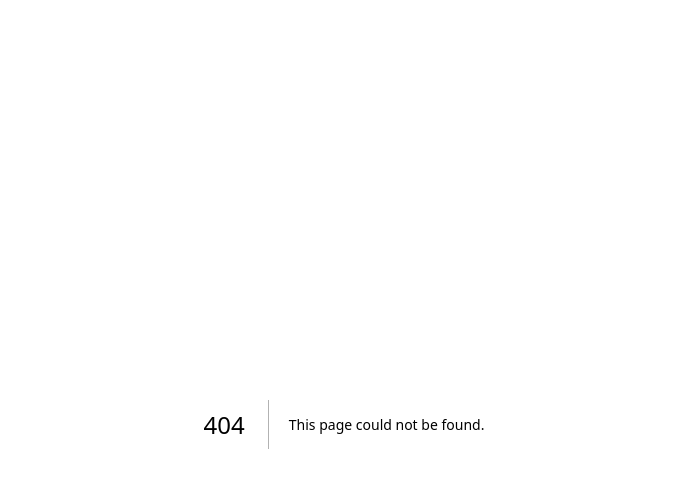
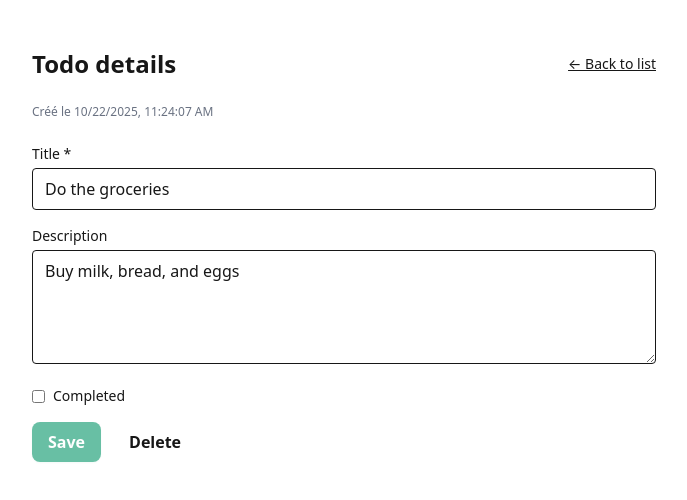
Before and after one commit to arthurdemurger/todo_exercise, a Next.js app: page /1 in a window 1280 px wide. Before the commit this address had no page. Shown: the top 500 px of the page, without its empty margins (296-983 px from the left). Built offline with nearby package versions, Linux system fonts and the light colour scheme.

Commit message:
feat: implement Todo detail page with update and delete functionality

```diff
--- /dev/null
+++ b/app/[id]/TodoDetailClient.tsx
@@ -0,0 +1,144 @@
+'use client'
+
+import { useEffect, useMemo, useState, FormEvent, startTransition, use } from 'react'
+import Link from 'next/link'
+import { useRouter } from 'next/navigation'
+import { useTodo, useUpdateTodo, useDeleteTodo } from '@/lib/queries' // ← assure-toi d'avoir ces hooks
+import type { TodoUpdate } from '@/types/todo'
+import { toast } from 'react-toastify'
+
+export default function TodoDetailPage({ id }: { id: string }) {
+  const router = useRouter();
+
+  const { data: todo, isLoading, isError } = useTodo(id)
+
+  const [title, setTitle] = useState('');
+  const [description, setDescription] = useState('');
+  const [completed, setCompleted] = useState(false);
+
+  useEffect(() => {
+    if (todo) {
+      startTransition(() => {
+        setTitle(todo.title ?? '');
+        setDescription(todo.description ?? '');
+        setCompleted(Boolean(todo.completed));
+      })
+    }
+  }, [todo]);
+
+  const { mutate: update, isPending: isSaving } = useUpdateTodo(id);
+  const { mutate: remove, isPending: isDeleting } = useDeleteTodo(id);
+
+  const patch: TodoUpdate = useMemo(() => {
+    if (!todo) return {};
+    const p: TodoUpdate = {}
+    if (title !== todo.title) p.title = title
+    if ((description || '') !== (todo.description || '')) p.description = description
+    if (completed !== todo.completed) p.completed = completed
+    return p
+  }, [todo, title, description, completed]);
+
+  function onSubmit(e: FormEvent) {
+    e.preventDefault();
+    if (!todo) return;
+    if (Object.keys(patch).length === 0) {
+      return;
+    }
+
+    update(patch, { onSuccess: () => toast.success('Todo updated successfully') });
+  }
+
+  function onDelete() {
+    if (!todo) return
+    if (confirm('Are you sure you want to delete this todo?')) {
+      remove(undefined, { onSuccess: () => {
+        router.push('/');
+        toast.success('Todo deleted successfully');
+      }});
+    }
+  }
+
+  if (isLoading) {
+    return (
+      <div className="mx-auto max-w-2xl p-6 space-y-4">
+        <div className="h-6 w-40 animate-pulse rounded bg-gray-200" />
+        <div className="h-10 w-full animate-pulse rounded bg-gray-200" />
+        <div className="h-24 w-full animate-pulse rounded bg-gray-200" />
+      </div>
+    )
+  }
+
+  if (isError || !todo) {
+    return (
+      <div className="mx-auto max-w-2xl p-6">
+        <p className="mb-4 text-red-600">Impossible de charger ce TODO.</p>
+        <Link href="/" className="underline">← Retour à la liste</Link>
+      </div>
+    )
+  }
+
+  return (
+    <div className="mx-auto max-w-2xl p-6 space-y-6">
+      <div className="flex items-center justify-between">
+        <h1 className="text-2xl font-semibold">Todo details</h1>
+        <Link href="/" className="text-sm underline">← Back to list</Link>
+      </div>
+
+      <div className="text-xs text-gray-500">
+        Créé le {new Date(todo.createdAt).toLocaleString()}
+      </div>
+
+      <form onSubmit={onSubmit} className="space-y-4">
+        <div>
+          <label className="mb-1 block text-sm">Title *</label>
+          <input
+            className="w-full rounded border px-3 py-2"
+            value={title}
+            onChange={(e) => setTitle(e.target.value)}
+            placeholder="Title of the TODO"
+            required
+          />
+        </div>
+
+        <div>
+          <label className="mb-1 block text-sm">Description</label>
+          <textarea
+            className="w-full rounded border px-3 py-2"
+            value={description}
+            onChange={(e) => setDescription(e.target.value)}
+            placeholder="Détails optionnels"
+            rows={4}
+          />
+        </div>
+
+        <label className="flex items-center gap-2 text-sm">
+          <input
+            type="checkbox"
+            checked={completed}
+            onChange={(e) => setCompleted(e.target.checked)}
+          />
+          Completed
+        </label>
+
+        <div className="flex gap-3">
+          <button
+            type="submit"
+            disabled={isSaving || Object.keys(patch).length === 0}
+            className="btn btn-primary"
+          >
+            {isSaving ? 'Saving…' : 'Save'}
+          </button>
+
+          <button
+            type="button"
+            onClick={onDelete}
+            disabled={isDeleting}
+            className="btn btn-delete"
+          >
+            {isDeleting ? 'Deleting…' : 'Delete'}
+          </button>
+        </div>
+      </form>
+    </div>
+  )
+}
--- /dev/null
+++ b/app/[id]/page.tsx
@@ -0,0 +1,13 @@
+import TodoDetailClient from './TodoDetailClient'
+
+export default async function Page({
+  params,
+}: {
+  params: Promise<{ id: string }>
+}) {
+  const { id } = await params;
+
+  return (
+    <TodoDetailClient id={id} />
+  );
+}
--- /dev/null
+++ b/app/api/todos/[id]/route.ts
@@ -0,0 +1,74 @@
+import { NextRequest, NextResponse } from 'next/server'
+import { getTodo, updateTodo, deleteTodo } from '@/lib/db'
+import type { TodoUpdate } from '@/types/todo'
+
+// GET /api/[id]
+export async function GET(
+  _req: NextRequest,
+  { params }: { params: Promise<{ id: string }> }
+) {
+  try {
+    const { id } = await params;
+
+    const todo = getTodo(id);
+    if (!todo) {
+      return NextResponse.json({ error: 'Not found' }, { status: 404 });
+    }
+    return NextResponse.json({ data: todo }, { status: 200 });
+  } catch {
+    return NextResponse.json({ error: 'Internal Server Error' }, { status: 500 });
+  }
+}
+
+// PUT /api/[id]
+export async function PUT(
+  req: NextRequest,
+  { params }: { params: Promise<{ id: string }> }
+) {
+  try {
+    let body: unknown
+    const { id } = await params;
+
+    try {
+      body = await req.json();
+    } catch {
+      return NextResponse.json({ error: 'Invalid JSON' }, { status: 400 });
+    }
+
+    const patch: TodoUpdate = {};
+    const b = body as Record<string, unknown>;
+
+    if (typeof b.title === 'string')
+      patch.title = b.title;
+    if (typeof b.description === 'string')
+      patch.description = b.description;
+    if (typeof b.completed === 'boolean')
+      patch.completed = b.completed;
+
+    const updated = updateTodo(id, patch)
+    if (!updated) {
+      return NextResponse.json({ error: 'Not found' }, { status: 404 });
+    }
+    return NextResponse.json({ data: updated }, { status: 200 });
+  } catch {
+    return NextResponse.json({ error: 'Internal Server Error' }, { status: 500 });
+  }
+}
+
+// DELETE /api/[id]
+export async function DELETE(
+  _req: NextRequest,
+  { params }: { params: Promise<{ id: string }> }
+) {
+  try {
+    const { id } = await params;
+
+    const ok = deleteTodo(id);
+    if (!ok) {
+      return NextResponse.json({ error: 'Not found' }, { status: 404 });
+    }
+    return NextResponse.json({ success: true }, { status: 200 });
+  } catch {
+    return NextResponse.json({ error: 'Internal Server Error' }, { status: 500 });
+  }
+}
--- a/app/globals.css
+++ b/app/globals.css
@@ -119,6 +119,16 @@ a.button-like {
   .btn-primary:hover:not(:disabled) {
     background: #059669;
   }
+  /* Delete button */
+  .btn-delete {
+    background: transparent;
+    color: #f87171;
+    border: 1px solid rgba(248,113,113,0.4);
+  }
+  .btn-delete:hover:not(:disabled) {
+    background: rgba(248,113,113,0.1);
+  }
+
   .btn-secondary:hover:not(:disabled) {
     background: rgba(255,255,255,0.02);
   }
```
